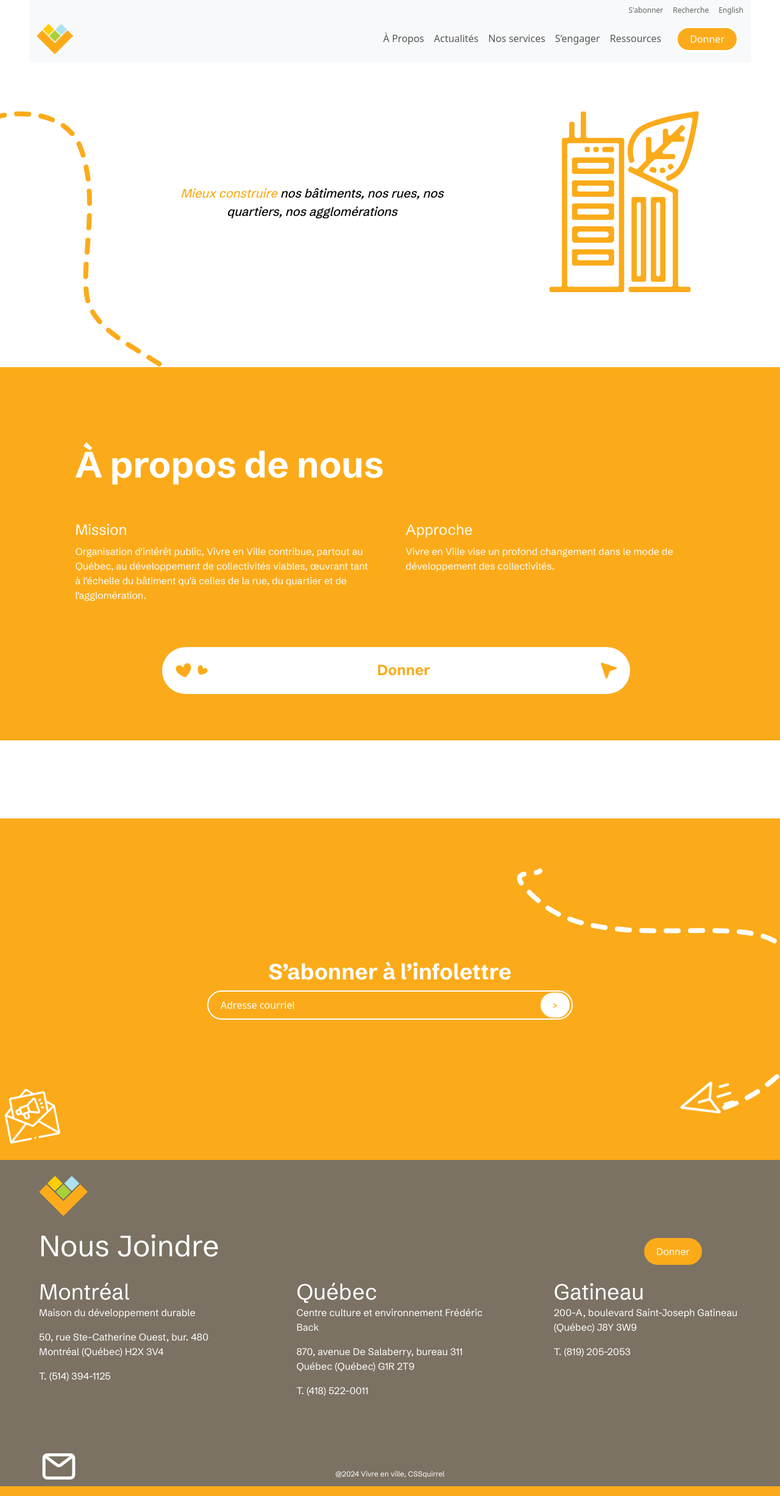
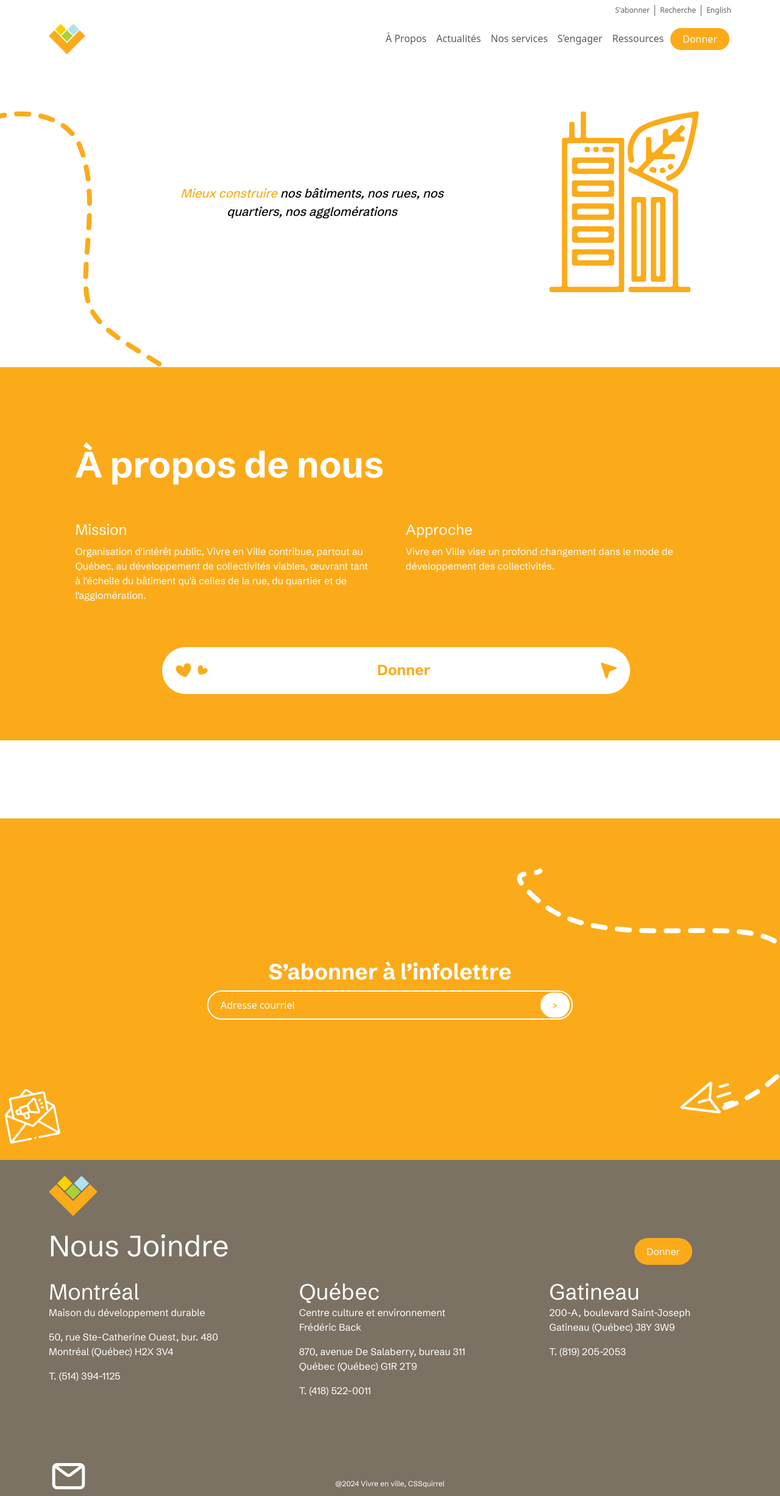
Before and after one commit to MatisLabelle/vivre-en-ville--CSSquirrel, a PHP site: page / in a window 1280 px wide. Shown: the whole page at 61% size. Run offline with PHP 8.4, Linux system fonts and the light colour scheme.

Commit message:
Navabar & Margins
- Ajustement et corrections Navbar
- Ajustement Margins footer et navbar (margins uniform)

```diff
--- a/index.html
+++ b/index.html
@@ -19,22 +19,22 @@
     <header>
       <!--La NAV BAR-->
       <!-- Top Bar Section -->
-      <div class="bg-light pt-2 mx-5">
+      <div class="pt-2 mx-5rem">
         <div
-          class="container-fluid d-flex justify-content-between align-items-center d-none d-md-block flex-row-reverse"
+          class="container-fluid d-flex justify-content-between align-items-center d-none d-md-block flex-row-reverse p-0"
         >
           <div class="d-flex flex-row-reverse topbar">
-            <a href="#" class="topbar">English</a>
-            <a href="#" class="me-3 topbar">Recherche</a>
-            <a href="#" class="me-3 topbar">S'abonner</a>
+            <a href="#" class="topbar ps-2">English</a>
+            <a href="#" class="topbar px-2">Recherche</a>
+            <a href="#" class="topbar pe-2">S'abonner</a>
           </div>
         </div>
 
         <!-- Main Navbar -->
         <nav
-          class="navbar navbar-expand-lg navbar-light bg-light navbar-expand-md md-light"
+          class="navbar navbar-expand-lg navbar-light navbar-expand-md md-light"
         >
-          <div class="container-fluid">
+          <div class="container-fluid p-0">
             <a class="navbar-brand" href="#">
               <img
                 src="/sources/medias/images/LOGO.png"
@@ -82,10 +82,10 @@
                 </li>
                 <li class="nav-item">
                   <!-- Bouton donner -->
-                  <div class="d-flex ms-3" style="margin: 0">
+                  <div class="d-flex">
                     <a
                       href="#"
-                      class="btn btn-donner-custom me-2 ml-20 rounded-pill"
+                      class="btn btn-donner-custom ml-20 rounded-pill"
                       >Donner</a
                     >
                   </div>
--- a/style.css
+++ b/style.css
@@ -37,7 +37,7 @@ footer {
 }
 
 .grid-footer {
-  margin: 5%;
+  margin: 5rem;
   margin-top: 2%;
   display: grid;
   grid-template-columns: repeat(auto-fit, minmax(200px, 1fr));
@@ -56,7 +56,7 @@ footer {
   width: 80px;
   position: relative;
   margin-top: 2%;
-  margin-left: 5%;
+  margin-left: 5rem;
 }
 
 .p-footer {
@@ -66,14 +66,14 @@ footer {
 
 .h3-footer {
   color: white;
-  margin-left: 5%;
+  margin-left: 5rem;
   font-size: 36px;
   margin-top: 20px;
   margin-bottom: 20px;
 }
 
 .email-footer {
-  margin: 5%;
+  margin: 5rem;
   margin-bottom: 0;
 }
 
@@ -112,7 +112,7 @@ a {
   padding-right: 20px;
   padding-top: 10px;
   padding-bottom: 10px;
-  margin: 5%;
+  margin: 5rem;
   margin-top: 10%;
   right: 5%;
   top: 0;
@@ -381,6 +381,20 @@ body {
   height: 100%;
 }
 
+/*---------- STYLES GENERAUX ----------*/
+.ml-5rem {
+  margin-left: 5rem;
+}
+
+.mr-5rem {
+  margin-right: 5rem;
+}
+
+.mx-5rem {
+  margin-left: 5rem;
+  margin-right: 5rem;
+}
+
 /*---------- NAVBAR, BOUNTON DE DON & TOPBAR ----------*/
 a.btn.btn-donner-custom {
   background-color: #fbab1a;
@@ -411,6 +425,13 @@ a.btn.btn-donner-custom:hover {
   color: black;
 }
 
+.topbar > :nth-child(2) {
+  border-left: 1.5px solid #636363;
+  border-right: 1.5px solid #636363;
+  border-top: none;
+  border-bottom: none;
+}
+
 .nav-item.dropdown:hover .dropdown-menu {
   display: block;
   border: none;
--- a/style.scss
+++ b/style.scss
@@ -11,6 +11,21 @@ body {
   margin: 0;
   padding: 0;
   height: 100%;
+}
+
+/*---------- STYLES GENERAUX ----------*/
+
+.ml-5rem {
+  margin-left: 5rem;
+}
+
+.mr-5rem{
+  margin-right: 5rem;
+}
+
+.mx-5rem{
+  margin-left: 5rem;
+  margin-right: 5rem;
 }
 
 /*---------- NAVBAR, BOUNTON DE DON & TOPBAR ----------*/
@@ -45,6 +60,13 @@ a.btn.btn-donner-custom:hover {
   color: black;
 }
 
+.topbar > :nth-child(2) {
+  border-left: 1.5px solid #636363;
+  border-right: 1.5px solid #636363;
+  border-top: none;
+  border-bottom: none;
+}
+
 .nav-item.dropdown:hover .dropdown-menu {
   display: block;
   border: none;
```
Also changed, not shown: partials-scss/_footer.scss (+5 -5 lines), 2 other files.
